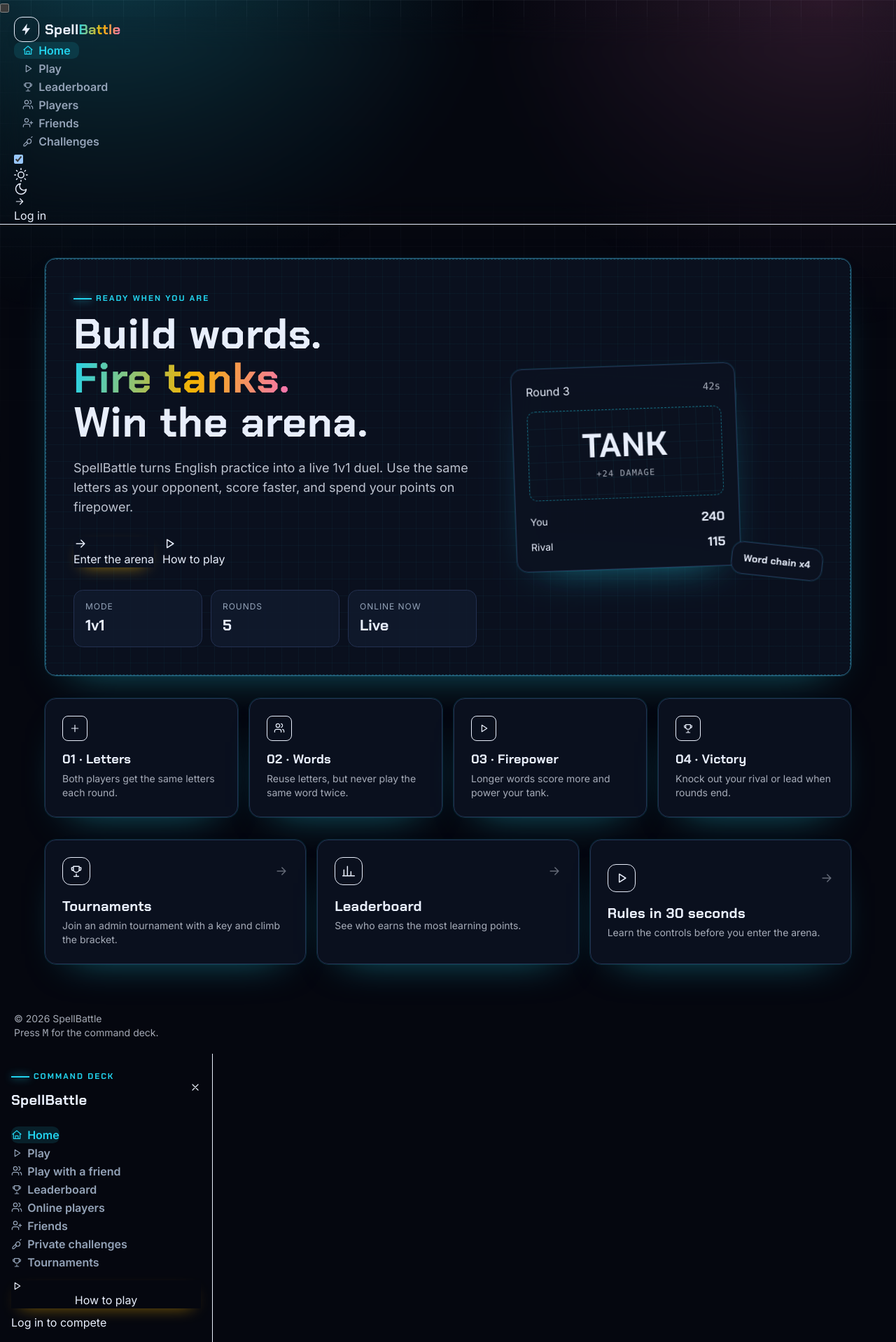
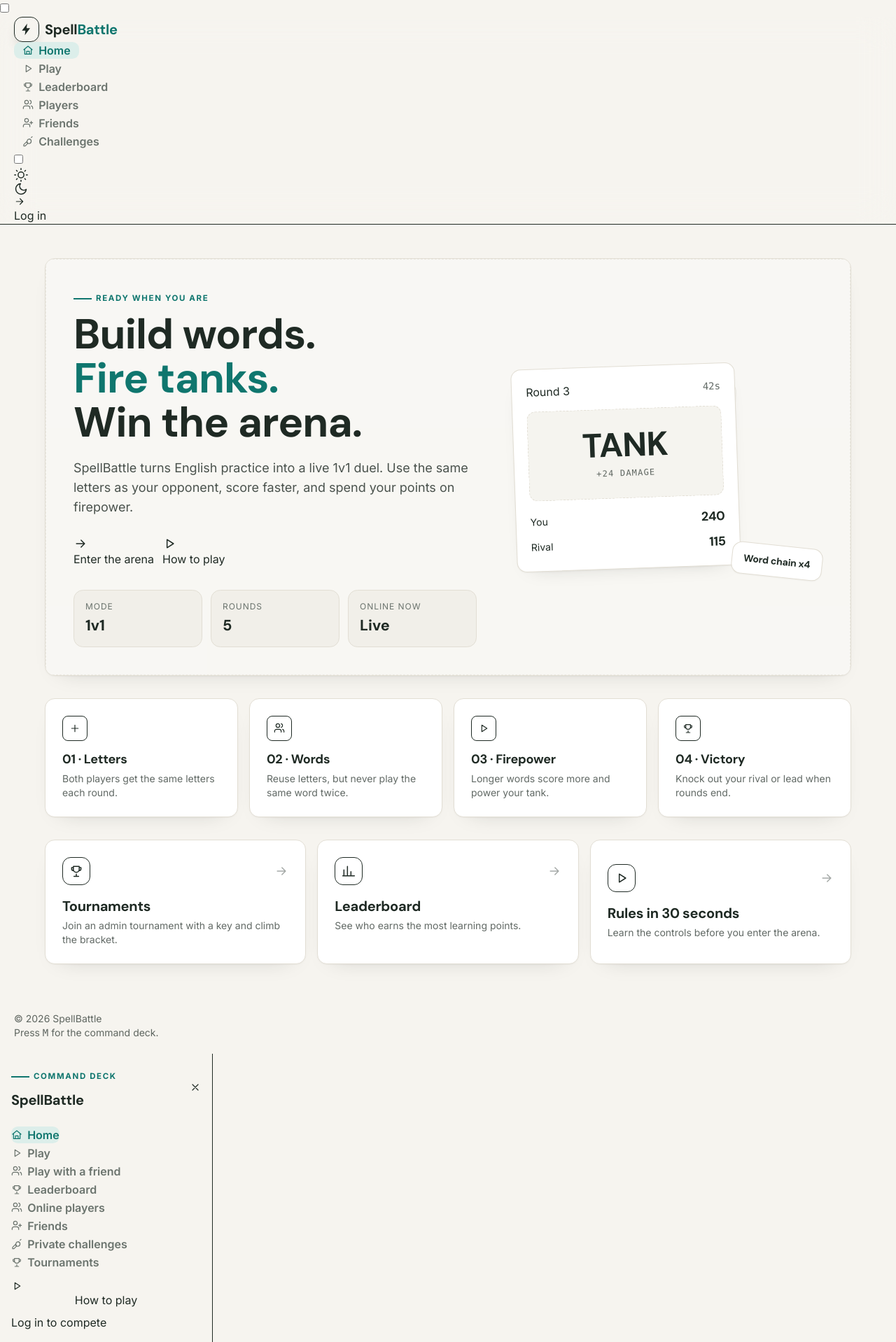
Before and after one commit to Ibrahimibrahimi/english-plateform, a Flask app: page / in a window 1280 px wide. Shown: the whole page at 70% size. Run offline with Flask 3, Linux system fonts and the light colour scheme; some libraries are stand-ins or nearby versions.

Commit message:
style: replace neon theme with warm light design system

```diff
--- a/app/static/css/index.css
+++ b/app/static/css/index.css
@@ -1,95 +1,101 @@
 :root,
-[data-theme="arena"] {
-  color-scheme: dark;
-  --sb-bg: #05070f;
-  --sb-surface: #0b1220;
-  --sb-surface-2: #111a2e;
-  --sb-border: #233050;
-  --sb-text: #e8eefb;
-  --sb-muted: #94a3b8;
-  --sb-cyan: #22d3ee;
-  --sb-amber: #f5b301;
-  --sb-magenta: #f472b6;
-  --sb-success: #34d399;
-  --sb-danger: #fb7185;
-  --sb-heading: #e8eefb;
-  --sb-glow: 0 0 0 1px rgba(34, 211, 238, 0.14), 0 24px 60px -38px rgba(34, 211, 238, 0.6);
-  --fx-red: #e0474c;
-  --fx-blue: #1c7ed6;
-  --color-base-100: #0b1220;
-  --color-base-200: #070c17;
-  --color-base-300: #1b2740;
-  --color-base-content: #e8eefb;
-  --color-primary: #22d3ee;
-  --color-primary-content: #04131a;
-  --color-secondary: #f472b6;
-  --color-secondary-content: #17040d;
-  --color-accent: #a78bfa;
-  --color-accent-content: #10061f;
-  --color-neutral: #111a2e;
-  --color-neutral-content: #e8eefb;
-  --color-info: #38bdf8;
-  --color-info-content: #04131a;
-  --color-success: #34d399;
-  --color-success-content: #032019;
-  --color-warning: #f5b301;
-  --color-warning-content: #1b1200;
-  --color-error: #fb7185;
-  --color-error-content: #260309;
+[data-theme="light"] {
+  color-scheme: light;
+  --sb-bg: #f6f4ef;
+  --sb-surface: #ffffff;
+  --sb-surface-2: #f0eee7;
+  --sb-border: #e2ded4;
+  --sb-text: #1f2a24;
+  --sb-muted: #6b746e;
+  --sb-heading: #18221d;
+  --sb-primary: #0f766e;
+  --sb-primary-soft: #dceeea;
+  --sb-secondary: #76688d;
+  --sb-secondary-soft: #ece8f2;
+  --sb-accent: #c27803;
+  --sb-accent-soft: #f7ead7;
+  --sb-success: #2f7d5c;
+  --sb-danger: #b42318;
+  --sb-info: #326f9e;
+  --sb-shadow: 0 1px 2px rgba(24, 34, 29, 0.04), 0 12px 32px -24px rgba(24, 34, 29, 0.28);
+  --fx-red: #b85c52;
+  --fx-blue: #4b6f91;
+  --color-base-100: #ffffff;
+  --color-base-200: #f6f4ef;
+  --color-base-300: #e2ded4;
+  --color-base-content: #1f2a24;
+  --color-primary: #0f766e;
+  --color-primary-content: #ffffff;
+  --color-secondary: #76688d;
+  --color-secondary-content: #ffffff;
+  --color-accent: #c27803;
+  --color-accent-content: #ffffff;
+  --color-neutral: #1f2a24;
+  --color-neutral-content: #ffffff;
+  --color-info: #326f9e;
+  --color-info-content: #ffffff;
+  --color-success: #2f7d5c;
+  --color-success-content: #ffffff;
+  --color-warning: #c27803;
+  --color-warning-content: #ffffff;
+  --color-error: #b42318;
+  --color-error-content: #ffffff;
   --radius-selector: 0.75rem;
   --radius-field: 0.5rem;
-  --radius-box: 1rem;
+  --radius-box: 0.875rem;
   --size-selector: 0.25rem;
   --size-field: 0.25rem;
   --border: 1px;
-  --depth: 1;
+  --depth: 0;
   --noise: 0;
 }
 
-[data-theme="arena-day"] {
-  color-scheme: light;
-  --sb-bg: #f4f7fb;
-  --sb-surface: #ffffff;
-  --sb-surface-2: #eef3fa;
-  --sb-border: #cbd8e8;
-  --sb-text: #0b1220;
-  --sb-muted: #52627a;
-  --sb-cyan: #0e7490;
-  --sb-amber: #b45309;
-  --sb-magenta: #be185d;
-  --sb-success: #047857;
-  --sb-danger: #be123c;
-  --sb-heading: #0b1220;
-  --sb-glow: 0 0 0 1px rgba(14, 116, 144, 0.12), 0 22px 48px -36px rgba(14, 116, 144, 0.5);
-  --fx-red: #dc2626;
-  --fx-blue: #0284c7;
-  --color-base-100: #ffffff;
-  --color-base-200: #f4f7fb;
-  --color-base-300: #dbe5f1;
-  --color-base-content: #0b1220;
-  --color-primary: #0e7490;
-  --color-primary-content: #ffffff;
-  --color-secondary: #be185d;
-  --color-secondary-content: #ffffff;
-  --color-accent: #6d28d9;
-  --color-accent-content: #ffffff;
-  --color-neutral: #0b1220;
-  --color-neutral-content: #ffffff;
-  --color-info: #0369a1;
-  --color-info-content: #ffffff;
-  --color-success: #047857;
-  --color-success-content: #ffffff;
-  --color-warning: #b45309;
-  --color-warning-content: #ffffff;
-  --color-error: #be123c;
-  --color-error-content: #ffffff;
+[data-theme="dark"] {
+  color-scheme: dark;
+  --sb-bg: #1c211e;
+  --sb-surface: #252b27;
+  --sb-surface-2: #2e3530;
+  --sb-border: #3a433d;
+  --sb-text: #eceee9;
+  --sb-muted: #aab3ac;
+  --sb-heading: #f6f4ef;
+  --sb-primary: #7fc4b5;
+  --sb-primary-soft: #2d4540;
+  --sb-secondary: #b3a6c7;
+  --sb-secondary-soft: #3a3444;
+  --sb-accent: #d4a25c;
+  --sb-accent-soft: #463923;
+  --sb-success: #89c6a7;
+  --sb-danger: #e08a80;
+  --sb-info: #8fb7d6;
+  --sb-shadow: 0 1px 2px rgba(0, 0, 0, 0.2), 0 16px 40px -28px rgba(0, 0, 0, 0.7);
+  --fx-red: #d0786e;
+  --fx-blue: #7b9dbf;
+  --color-base-100: #252b27;
+  --color-base-200: #1c211e;
+  --color-base-300: #3a433d;
+  --color-base-content: #eceee9;
+  --color-primary: #7fc4b5;
+  --color-primary-content: #15211d;
+  --color-secondary: #b3a6c7;
+  --color-secondary-content: #1f1b27;
+  --color-accent: #d4a25c;
+  --color-accent-content: #241b0f;
+  --color-neutral: #f6f4ef;
+  --color-neutral-content: #1c211e;
+  --color-info: #8fb7d6;
+  --color-info-content: #14202a;
+  --color-success: #89c6a7;
+  --color-success-content: #14251d;
+  --color-warning: #d4a25c;
+  --color-warning-content: #241b0f;
+  --color-error: #e08a80;
+  --color-error-content: #2a1310;
 }
 
 html { scroll-behavior: smooth; }
 
 body {
-  position: relative;
-  isolation: isolate;
   min-height: 100vh;
   overflow-x: hidden;
   background: var(--sb-bg);
@@ -97,30 +103,15 @@ body {
   font-family: "Inter", ui-sans-serif, system-ui, sans-serif;
 }
 
-body::before {
-  content: "";
-  position: fixed;
-  inset: 0;
-  z-index: -1;
-  pointer-events: none;
-  background:
-    radial-gradient(circle at 12% -10%, color-mix(in oklab, var(--sb-cyan) 24%, transparent), transparent 38%),
-    radial-gradient(circle at 92% 0%, color-mix(in oklab, var(--sb-magenta) 16%, transparent), transparent 34%),
-    linear-gradient(color-mix(in oklab, var(--sb-muted) 7%, transparent) 1px, transparent 1px),
-    linear-gradient(90deg, color-mix(in oklab, var(--sb-muted) 7%, transparent) 1px, transparent 1px);
-  background-size: auto, auto, 44px 44px, 44px 44px;
-  mask-image: linear-gradient(to bottom, black, transparent 85%);
+h1, h2, h3, h4, .font-display {
+  font-family: "DM Sans", "Inter", ui-sans-serif, system-ui, sans-serif;
+  letter-spacing: -0.015em;
 }
 
-h1, h2, h3, h4, .font-display {
-  font-family: "Chakra Petch", "Inter", ui-sans-serif, system-ui, sans-serif;
-  letter-spacing: 0.015em;
-}
-
-::selection { background: var(--sb-cyan); color: var(--color-primary-content); }
+::selection { background: var(--sb-primary-soft); color: var(--sb-heading); }
 
 :focus-visible {
-  outline: 2px solid var(--sb-cyan);
+  outline: 2px solid var(--sb-primary);
   outline-offset: 3px;
 }
 
@@ -172,11 +163,10 @@ h1, h2, h3, h4, .font-display {
   align-items: center;
   gap: 0.4rem;
   margin-bottom: 0.65rem;
-  color: var(--sb-cyan);
-  font-family: "Chakra Petch", "Inter", sans-serif;
+  color: var(--sb-primary);
   font-size: 0.72rem;
   font-weight: 700;
-  letter-spacing: 0.18em;
+  letter-spacing: 0.14em;
   text-transform: uppercase;
 }
 
@@ -185,28 +175,36 @@ h1, h2, h3, h4, .font-display {
   width: 1.6rem;
   height: 2px;
   background: currentColor;
-  box-shadow: 0 0 12px currentColor;
 }
 
-.glow-text {
-  background: linear-gradient(100deg, var(--sb-cyan), var(--sb-amber) 55%, var(--sb-magenta));
-  background-clip: text;
-  -webkit-background-clip: text;
-  color: transparent;
-}
+.glow-text { color: var(--sb-primary); }
 
 .panel,
 .glow-panel {
   border: 1px solid var(--sb-border);
   border-radius: var(--radius-box);
-  background: color-mix(in oklab, var(--color-base-100) 92%, transparent);
-  box-shadow: var(--sb-glow);
-  backdrop-filter: blur(14px);
+  background: var(--sb-surface);
+  box-shadow: var(--sb-shadow);
 }
 
 .glow-panel {
-  border-color: color-mix(in oklab, var(--sb-cyan) 36%, var(--sb-border));
+  border-color: var(--sb-border);
 }
+
+.icon-tile {
+  display: grid;
+  width: 2.5rem;
+  height: 2.5rem;
+  flex: none;
+  place-items: center;
+  border-radius: 0.75rem;
+  background: var(--sb-primary-soft);
+  color: var(--sb-primary);
+}
+
+.icon-tile.accent { background: var(--sb-accent-soft); color: var(--sb-accent); }
+.icon-tile.secondary { background: var(--sb-secondary-soft); color: var(--sb-secondary); }
+.icon-tile.success { background: color-mix(in oklab, var(--sb-success) 14%, var(--sb-surface)); color: var(--sb-success); }
 
 .panel-pad { padding: clamp(1rem, 3vw, 1.5rem); }
 
@@ -227,7 +225,7 @@ h1, h2, h3, h4, .font-display {
 }
 
 .stat-tile strong {
-  font-family: "Chakra Petch", "Inter", sans-serif;
+  font-family: "DM Sans", "Inter", sans-serif;
   font-size: 1.35rem;
 }
 
@@ -244,22 +242,20 @@ h1, h2, h3, h4, .font-display {
 .nav-link:hover,
 .nav-link.active,
 .nav-link[aria-current="page"] {
-  background: color-mix(in oklab, var(--sb-cyan) 12%, transparent);
-  color: var(--sb-cyan);
+  background: var(--sb-primary-soft);
+  color: var(--sb-primary);
 }
 
 .nav-link svg { width: 1rem; height: 1rem; flex: none; }
 
 .btn-warning {
-  border-color: color-mix(in oklab, var(--sb-amber) 60%, transparent);
-  box-shadow: 0 8px 24px -14px var(--sb-amber);
-  transition: transform 0.18s ease, box-shadow 0.18s ease, filter 0.18s ease;
+  border-color: color-mix(in oklab, var(--sb-accent) 65%, var(--sb-border));
+  transition: transform 0.18s ease, background-color 0.18s ease;
 }
 
 .btn-warning:hover {
-  filter: brightness(1.08);
+  background-color: color-mix(in oklab, var(--sb-accent) 14%, var(--sb-surface));
   transform: translateY(-1px);
-  box-shadow: 0 12px 30px -12px var(--sb-amber);
 }
 
 .btn-warning:active { transform: translateY(0); }
@@ -325,17 +321,14 @@ h1, h2, h3, h4, .font-display {
   content: "";
   position: absolute;
   inset: 0;
-  background: linear-gradient(100deg, transparent, color-mix(in oklab, var(--sb-cyan) 14%, transparent), transparent);
+  background: linear-gradient(100deg, transparent, color-mix(in oklab, var(--sb-muted) 10%, transparent), transparent);
   transform: translateX(-100%);
   animation: shimmer 1.4s infinite;
 }
 
 .stage {
-  border: 1px dashed color-mix(in oklab, var(--sb-cyan) 45%, transparent);
-  background:
-    linear-gradient(color-mix(in oklab, var(--sb-cyan) 6%, transparent) 1px, transparent 1px),
-    linear-gradient(90deg, color-mix(in oklab, var(--sb-cyan) 6%, transparent) 1px, transparent 1px);
-  background-size: 24px 24px;
+  border: 1px dashed var(--sb-border);
+  background: color-mix(in oklab, var(--sb-surface-2) 65%, transparent);
 }
 
 .score-pop { animation: pop 0.35s ease; }
--- a/app/static/js/ui.js
+++ b/app/static/js/ui.js
@@ -19,20 +19,18 @@ if (year) year.textContent = new Date().getFullYear();
 
 const themeToggle = $("theme-toggle");
 if (themeToggle) {
-  themeToggle.checked = document.documentElement.dataset.theme !== "arena-day";
+  themeToggle.checked = document.documentElement.dataset.theme === "dark";
   try {
     const saved = localStorage.getItem("theme");
-    if (saved === "dark" || saved === "light") {
-      const migrated = saved === "dark" ? "arena" : "arena-day";
-      document.documentElement.dataset.theme = migrated;
-      localStorage.setItem("theme", migrated);
-      themeToggle.checked = saved === "dark";
-    }
+    const theme = saved === "dark" || saved === "arena" ? "dark" : "light";
+    document.documentElement.dataset.theme = theme;
+    localStorage.setItem("theme", theme);
+    themeToggle.checked = theme === "dark";
   } catch (error) {
     toast("Theme preferences are unavailable", "warning");
   }
   themeToggle.addEventListener("change", () => {
-    const theme = themeToggle.checked ? "arena" : "arena-day";
+    const theme = themeToggle.checked ? "dark" : "light";
     runTransition(() => document.documentElement.setAttribute("data-theme", theme));
     try {
       localStorage.setItem("theme", theme);
--- a/app/templates/base.html
+++ b/app/templates/base.html
@@ -1,15 +1,15 @@
 {% from "_components.html" import icon %}
 <!DOCTYPE html>
-<html lang="en" data-theme="arena">
+<html lang="en" data-theme="light">
 <head>
   <meta charset="UTF-8" />
   <meta name="viewport" content="width=device-width, initial-scale=1.0" />
-  <meta name="theme-color" content="#05070f" />
+  <meta name="theme-color" content="#f6f4ef" />
   <title>{% block title %}SpellBattle{% endblock %}</title>
-  <script>try{const t=localStorage.getItem("theme");document.documentElement.dataset.theme=t==="light"?"arena-day":t==="dark"?"arena":t||"arena"}catch(e){}</script>
+  <script>try{const t=localStorage.getItem("theme");document.documentElement.dataset.theme=t==="dark"?"dark":"light"}catch(e){}</script>
   <link rel="preconnect" href="https://fonts.googleapis.com" />
   <link rel="preconnect" href="https://fonts.gstatic.com" crossorigin />
-  <link href="https://fonts.googleapis.com/css2?family=Chakra+Petch:wght@500;600;700&family=Inter:wght@400;500;600;700&display=swap" rel="stylesheet" />
+  <link href="https://fonts.googleapis.com/css2?family=DM+Sans:wght@500;600;700&family=Inter:wght@400;500;600;700&display=swap" rel="stylesheet" />
   <link href="https://cdn.jsdelivr.net/npm/daisyui@5" rel="stylesheet" type="text/css" />
   <script src="https://cdn.jsdelivr.net/npm/@tailwindcss/browser@4"></script>
   <link href="/static/css/index.css" rel="stylesheet" />
```
Also changed, not shown: other parts of app/static/css/index.css (+19 -19 lines).
